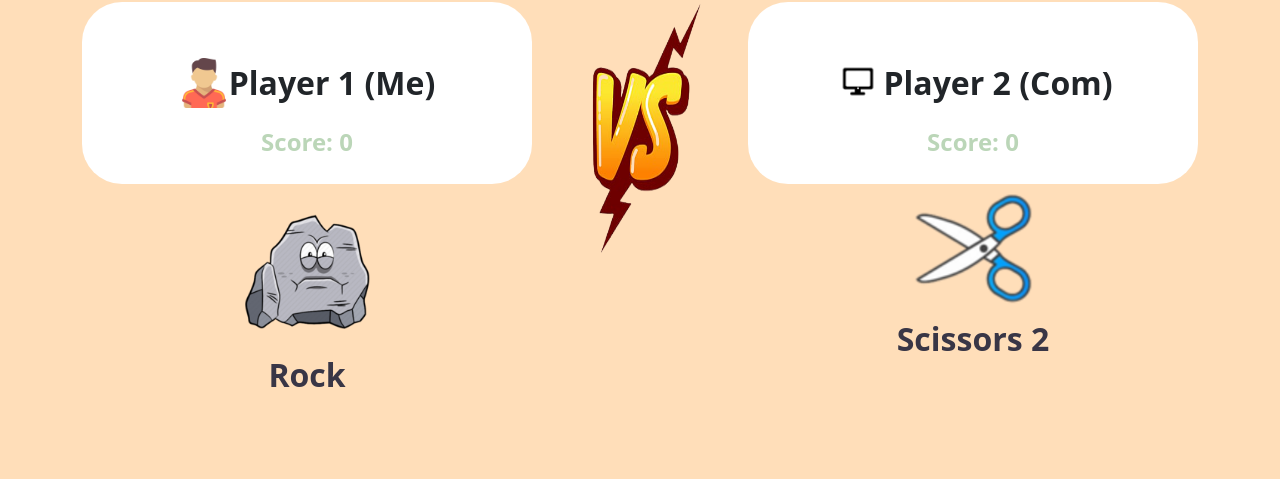
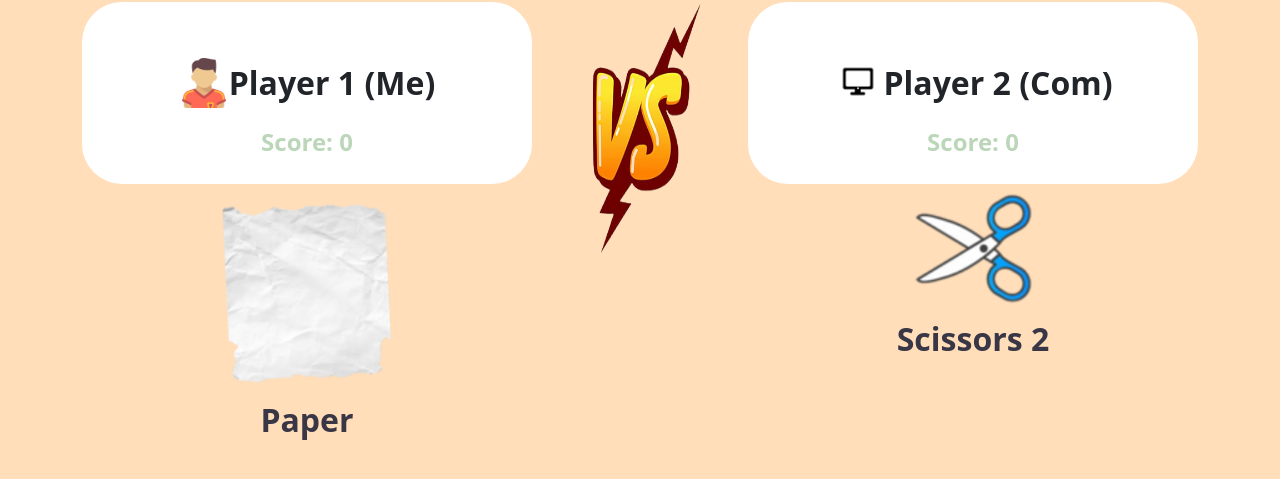
Before and after one commit to ibrahimseyidov/Rock-Scissors-Paper-Game, a plain HTML site: page index.html in a window 1280 px wide. Shown: the part 273-752 px from the top of the page. Drawn offline with nearby package versions, Linux system fonts and the light colour scheme.

Commit message:
Fixed Problem

```diff
--- a/index.html
+++ b/index.html
@@ -47,8 +47,8 @@
                 </div>
 
                 <div class="d-flex flex-column align-items-center">
-                    <img src="./images/rock.png" class="w-50" id="rsp-interface" alt="paper">
-                    <span class="fs-2 fw-bold" style="color: #393646;">Rock</span>
+                    <img src="./images/Paper.png" class="w-50" id="rsp-interface" alt="paper">
+                    <span class="fs-2 fw-bold" style="color: #393646;">Paper</span>
                 </div>
             </div>
 
```
